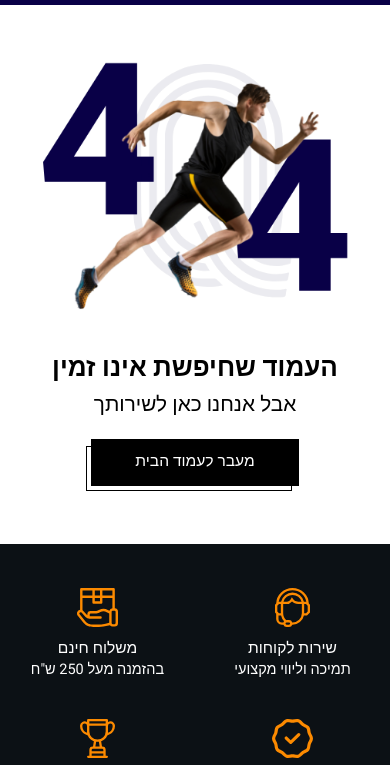
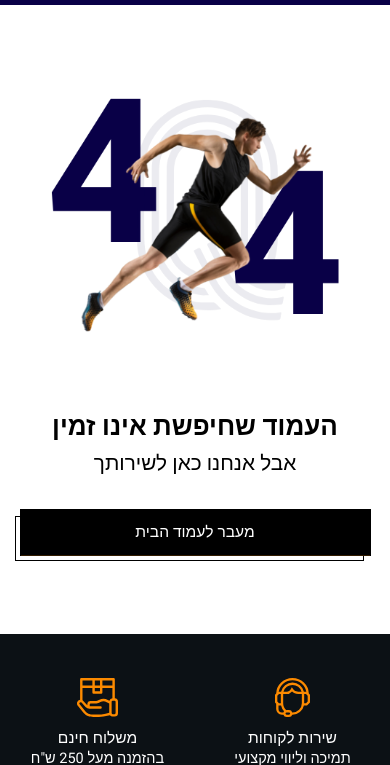
Before and after one commit to zecevicv/qualify-pro, a plain HTML site: page 404.html in a window 390 px wide. Shown: the part 103-868 px from the top of the page. Drawn offline with Linux system fonts and the light colour scheme.

Commit message:
[FIX] - 404 Page

```diff
--- a/css/style.css
+++ b/css/style.css
@@ -267,7 +267,8 @@ body {
   }
 
   .btn-primary span,
-  .btn-secondary span {
+  .btn-secondary span,
+  .btn-tertiary span {
     height: 12vw;
     font-size: 4vw;
     padding: 0 8vw;
@@ -1280,7 +1281,8 @@ body {
 
 @media (max-width: 1023.98px) {
   .section-404 {
-    margin-bottom: 15vw;
+    margin-top: 10vw;
+    margin-bottom: 20vw;
   }
 
   .section-404 h1 {
@@ -1288,10 +1290,17 @@ body {
   }
 
   .section-404 img {
-    width: 90%;
+    width: 85%;
+    margin-bottom: 10vw;
   }
 
   .section-404 .btn {
-    margin-top: 5vw;
+    margin-top: 8vw;
+    width: 100%;
+    padding: 0;
+  }
+
+  .section-404 .btn span {
+    width: 100%;
   }
 }
```
